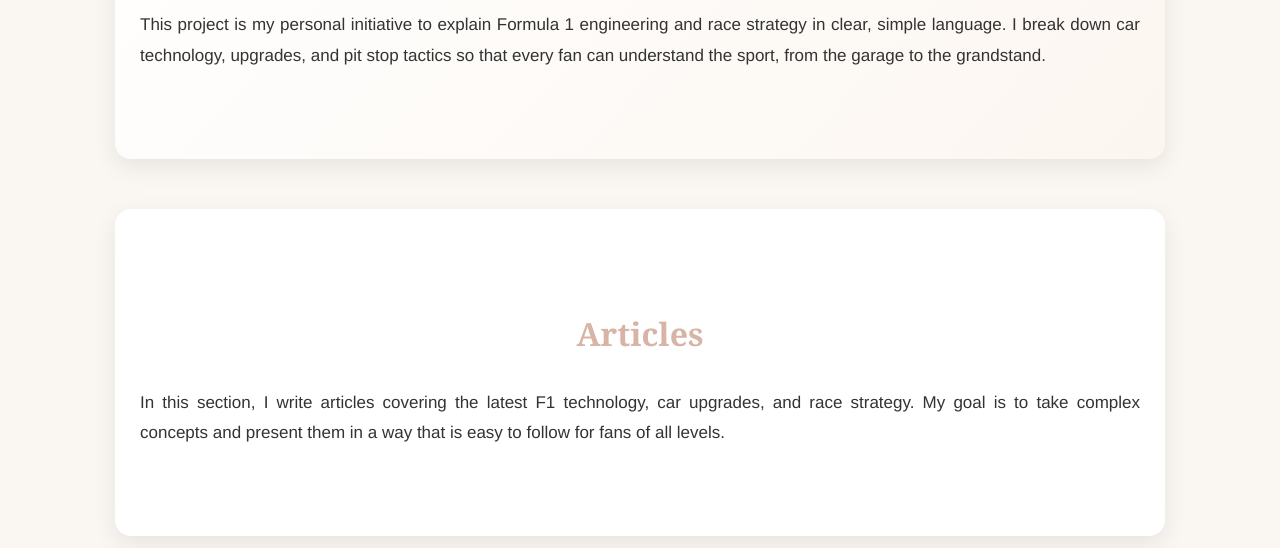
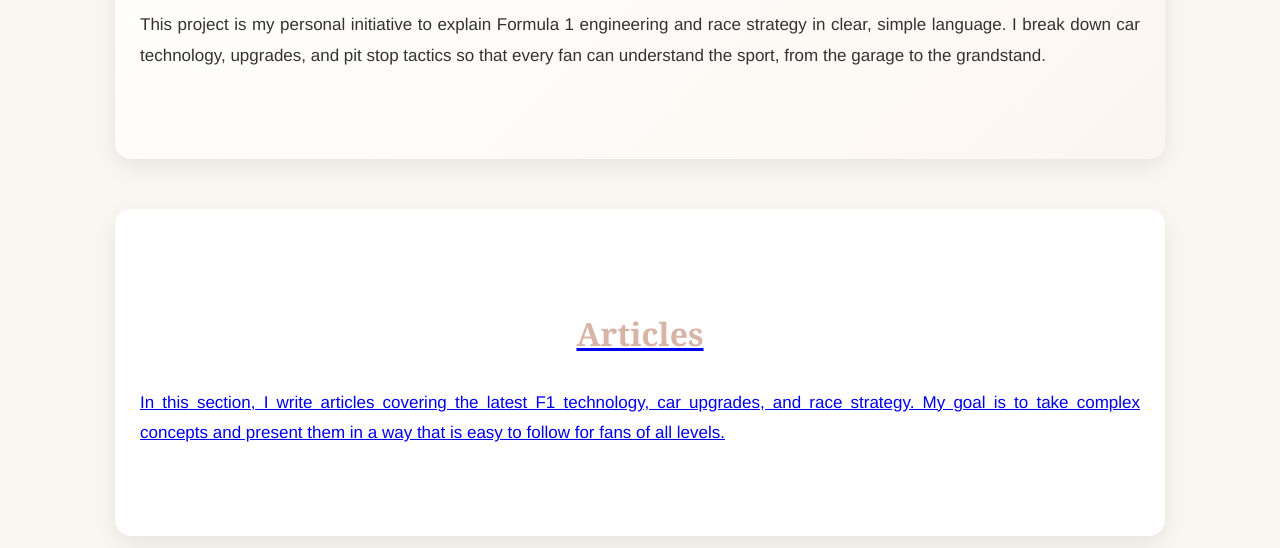
Before and after one commit to GearboxToGrandstand/gearboxtograndstand, a plain HTML site: page index.html in a window 1280 px wide. Shown: the part 404-952 px from the top of the page. Drawn offline with Linux system fonts and the light colour scheme.

Commit message:
Update index.html

```diff
--- a/index.html
+++ b/index.html
@@ -121,10 +121,12 @@
     <p>This project is my personal initiative to explain Formula 1 engineering and race strategy in clear, simple language. I break down car technology, upgrades, and pit stop tactics so that every fan can understand the sport, from the garage to the grandstand.</p>
   </section>
 
+ <a href="articles.html">
   <section id="articles">
     <h2>Articles</h2>
     <p>In this section, I write articles covering the latest F1 technology, car upgrades, and race strategy. My goal is to take complex concepts and present them in a way that is easy to follow for fans of all levels.</p>
   </section>
+</a>
 
   <section id="glossary">
     <h2>Glossary</h2>
```
